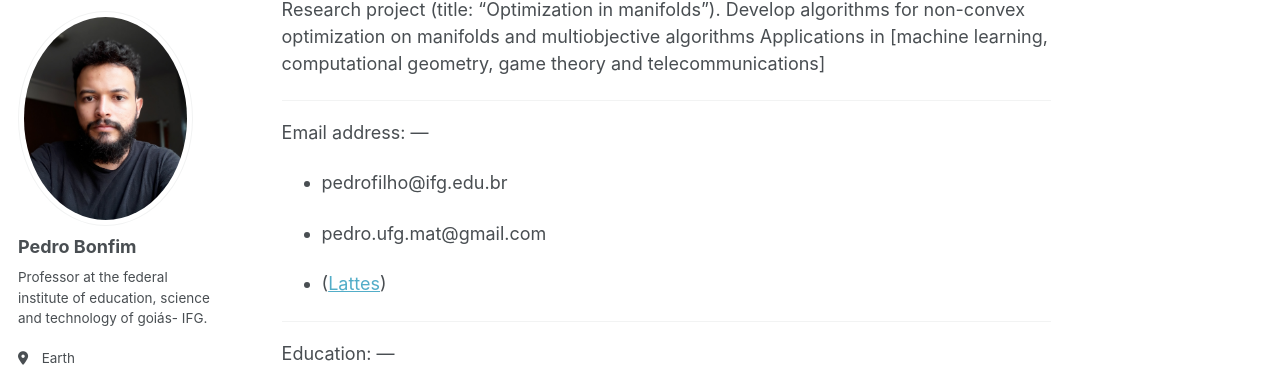
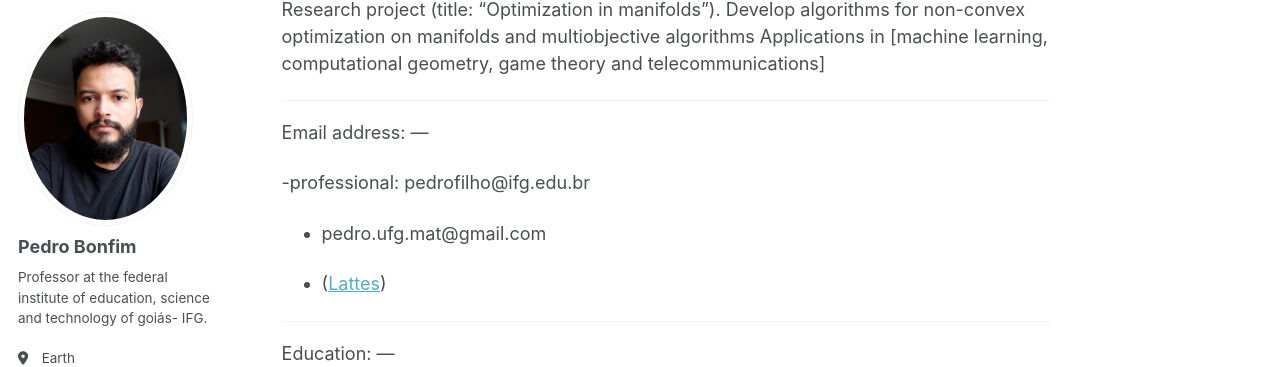
Before and after one commit to pedroassuncaofilho/pedroassuncaofilho.github.io, a Jekyll site: the page built from _pages/about.md, in a window 1280 px wide and 900 px high, scrolled down 360 px. Shown: the part 88-455 px from the top of the window. Built offline with Jekyll 4.4.1, drawn with Linux system fonts in a browser that asks for light colours; some web fonts are replaced; part of the change alters nothing that is shown.

Commit message:
Update about.md

```diff
--- a/_pages/about.md
+++ b/_pages/about.md
@@ -28,7 +28,7 @@ Applications in [machine learning, computational geometry, game theory and telec
 Email address:
 ---
 
-- pedrofilho@ifg.edu.br
+-professional: pedrofilho@ifg.edu.br
 
 - pedro.ufg.mat@gmail.com
 
```
